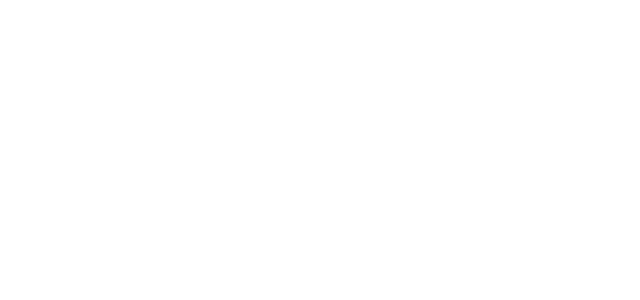
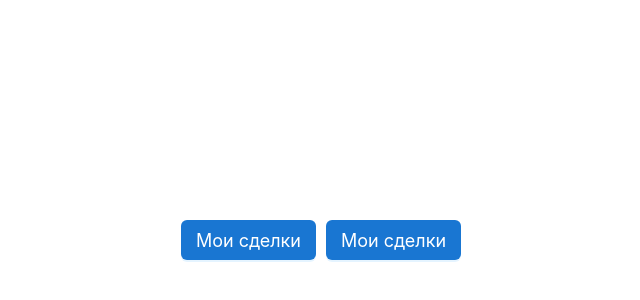
Before and after one commit to qoobatov/belgikgBot, a React (Create React App) app: page /mytrades in a window 1280 px wide. Before the commit this address had no page. Shown: the part 160-460 px from the top of the page, without its empty margins (319-959 px from the left). Built offline with nearby package versions, Linux system fonts and the light colour scheme.

Commit message:
added buttons in my trades page

```diff
--- a/src/App.js
+++ b/src/App.js
@@ -10,7 +10,7 @@
         <Router>
           <Routes>
             <Route path="/belgikgBot" element={<Login />} />
-            <Route path="/belgikgBot/mytrades" element={<MyTrades />} />
+            <Route path="/mytrades" element={<MyTrades />} />
           </Routes>
         </Router>
       </div>
--- a/src/components/Login/Login.js
+++ b/src/components/Login/Login.js
@@ -15,7 +15,7 @@
       (user) => user.username === username && user.password === password
     );
     if (employee) {
-      navigate("/mytrades/");
+      navigate("/mytrades");
       // Перенаправляем на другую страницу
     } else {
       setError(true);
--- a/src/components/MyTrades/MyTrades.css
+++ b/src/components/MyTrades/MyTrades.css
@@ -1,6 +1,10 @@
-.my-trades {
+.my-trades-container {
   display: flex;
   justify-content: center;
   align-items: center;
   height: 100vh;
 }
+
+.btn-mytrades {
+  margin-right: 10px;
+}
--- a/src/components/MyTrades/MyTrades.js
+++ b/src/components/MyTrades/MyTrades.js
@@ -1,12 +1,17 @@
 import React from "react";
 import "./MyTrades.css";
+import { Button } from "antd";
 
 function MyTrades() {
   return (
-    <div className="my-trades">
+    <div className="my-trades-container">
       <div>
-        <button>Мои сделки</button>
-        <button>Оформить заказ</button>
+        <Button type="primary" htmlType="submit" className="btn-mytrades">
+          Мои сделки
+        </Button>
+        <Button type="primary" htmlType="submit">
+          Мои сделки
+        </Button>
       </div>
     </div>
   );
```
Also changed, not shown: src/App.css (line endings or trailing spaces).
